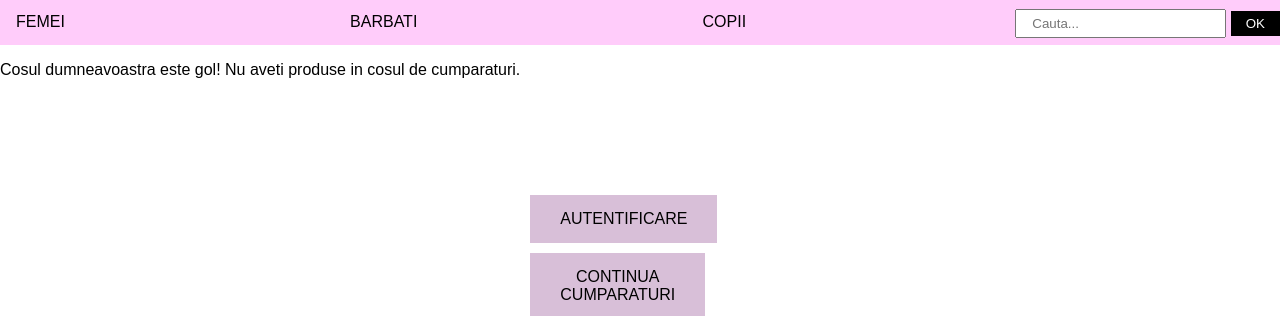
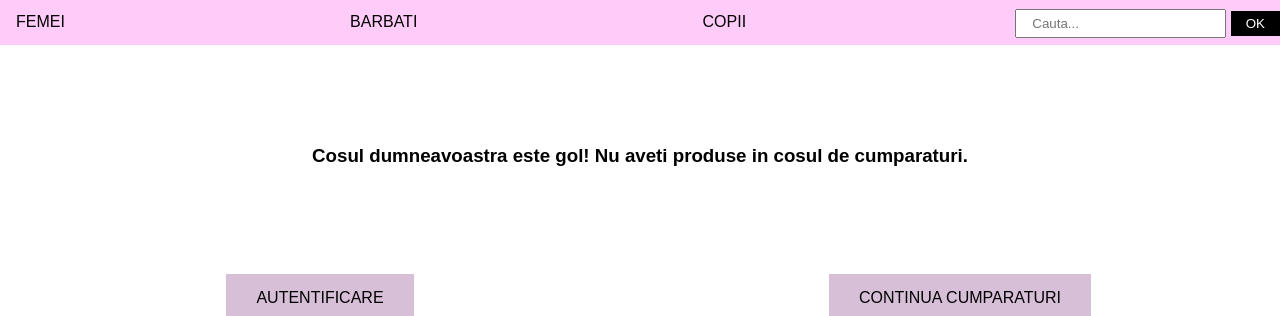
Before and after one commit to LauraStan99/FII, a PHP site: page /CosCumparaturi.html in a window 1280 px wide. Shown: the part 56-372 px from the top of the page. Run offline with PHP 8.4, Linux system fonts and the light colour scheme.

Commit message:
Add files via upload
Pagina CosCumparaturi1 finalizata + responsive!

```diff
--- a/TW/Cos/CosCumparaturi.css
+++ b/TW/Cos/CosCumparaturi.css
@@ -164,38 +164,30 @@ main{
   width: 100%;
   display: flex;
   flex-wrap: wrap;
-
-
+  justify-content: center;
 }
 
-main p{
+main h3{
+  margin-top: 100px;
   text-align: center;
-
+  align-self: center;
+  height: 100px;
+  font-size: bold 20px;
 }
 
 main .butoane{
+    width: 100%;
+    display: flex;
     flex-direction: row;
     justify-content: space-around;
-
 }
 
+main .butoane .autentificare,
 main .butoane .continua-cumparaturi{
     width: 45%;
     display: flex;
     flex-direction: row;
     justify-content: space-around;
-  margin-top: 10px;
-  margin-left: 10px;
-
-}
-main .butoane .autentificare{
-  display: flex;
-  flex-direction: row;
-  width: 45%;
-  justify-content: space-around;
-  margin-top: 150px;
-  margin-left: 10px;
-
 }
 
 main .butoane .autentificare a{
@@ -207,7 +199,9 @@ main .butoane .autentificare a{
   text-decoration: none;
   font-size: bold 20px;
   cursor: pointer;
-  margin-left: 0;
+  margin-top: 10px;
+  margin-bottom: 10px;
+
 }
 
 main .butoane .continua-cumparaturi a{
@@ -219,11 +213,9 @@ main .butoane .continua-cumparaturi a{
   text-decoration: none;
   font-size: bold 20px;
   cursor: pointer;
+  margin-top:10px;
+  margin-bottom: 10px;
 }
-
-
-
-
 
 .footer{
   background-color: rgba(255, 199, 250, 0.897);
@@ -346,8 +338,10 @@ main .butoane .continua-cumparaturi a{
 
   main .butoane{
     flex-direction: column;
+    text-align: center;
+    align-items: center;
+    width: 100%;
   }
-
 
   .footer{
     font:bold 15px sans-serif;
--- a/TW/Cos/CosCumparaturi.html
+++ b/TW/Cos/CosCumparaturi.html
@@ -151,10 +151,10 @@
 <!-- partea de main-->
 <main>
 
-        <p>
+        <h3>
           Cosul dumneavoastra este gol!
           Nu aveti produse in cosul de cumparaturi.
-        </p>
+        </h3>
         <div class="butoane">
             <div class="autentificare">
             <a href="#">
@@ -162,7 +162,6 @@
             </a>
 
             </div>
-
             <div class="continua-cumparaturi">
             <a href="#">
                 CONTINUA CUMPARATURI
```
Lines whose indentation alone changed are shown as unchanged.
